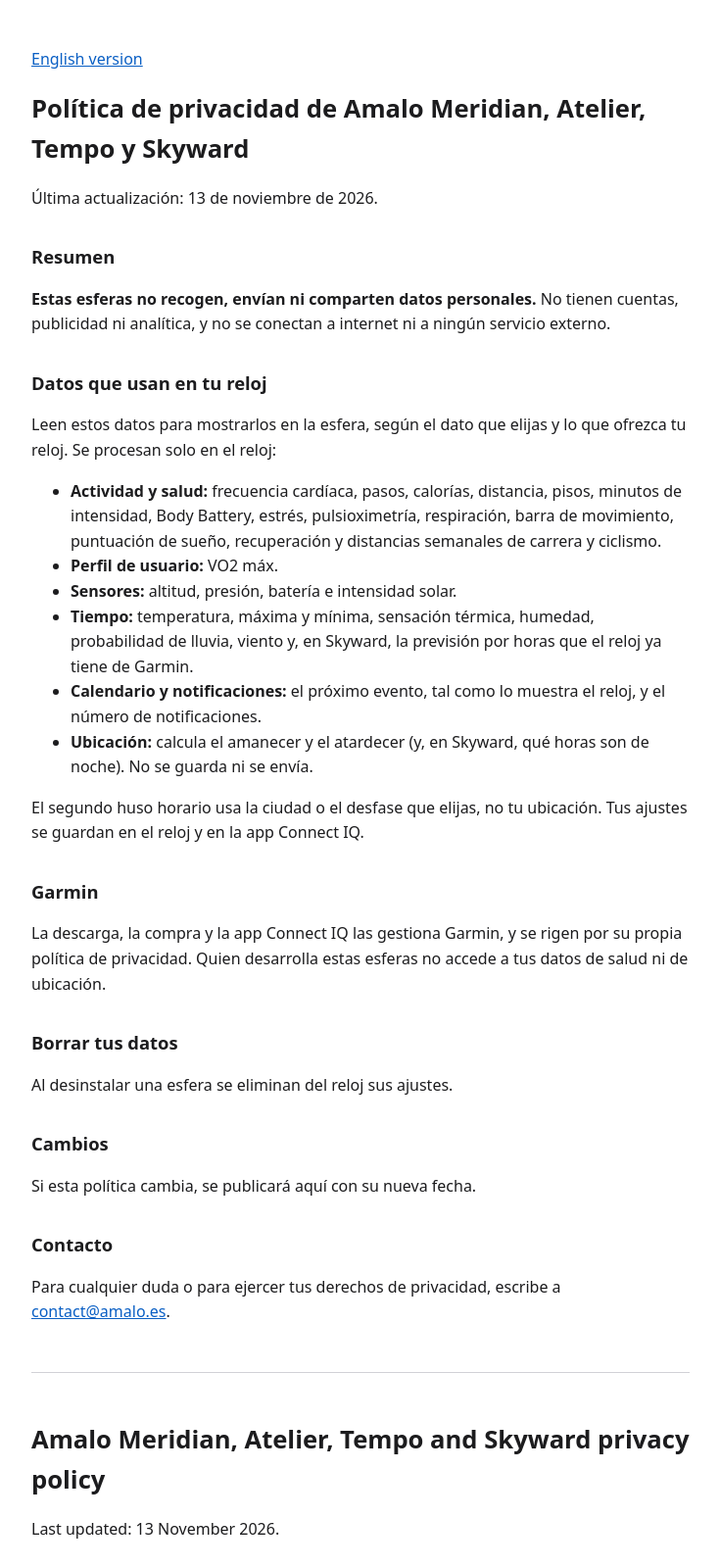
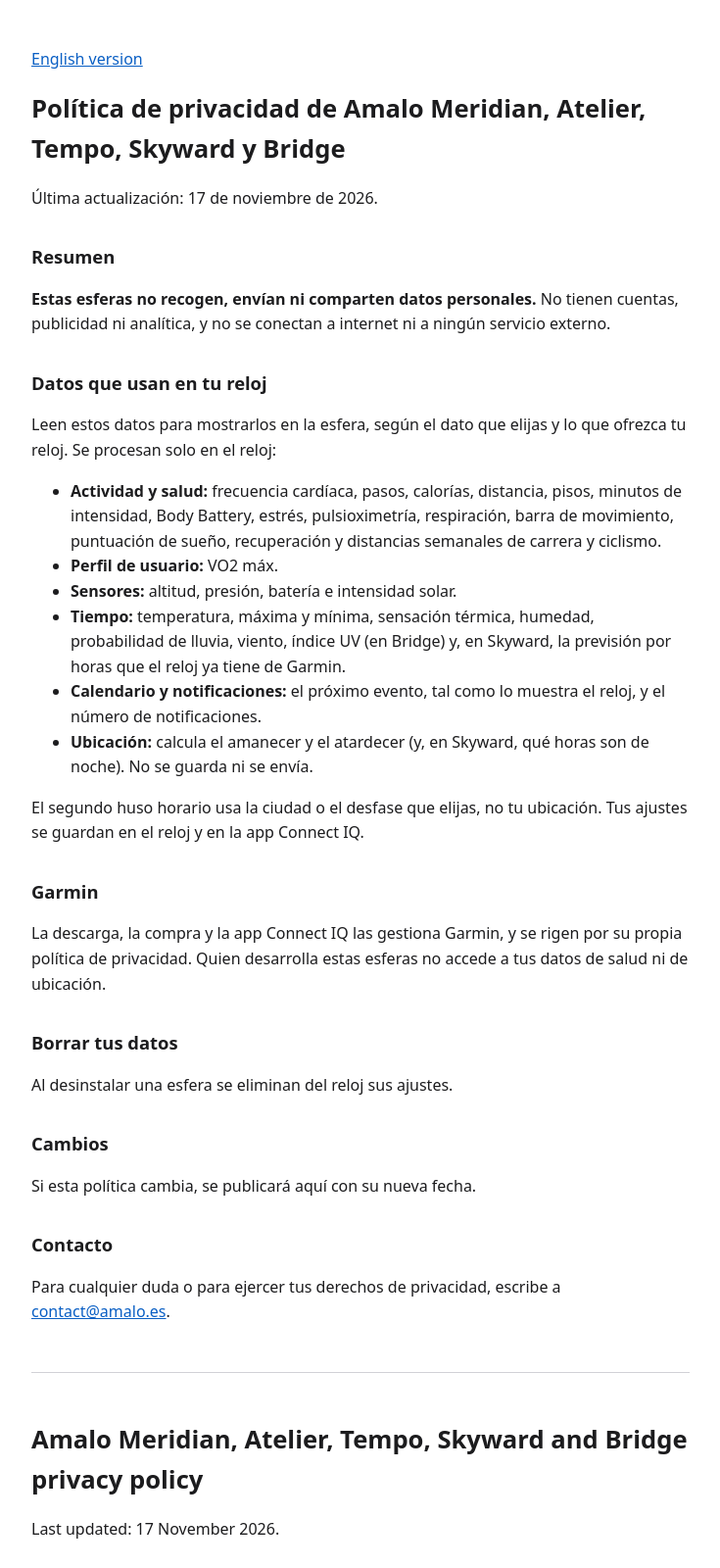
Before and after one commit to wasdaf77/amalo-privacy, a plain HTML site: page analogica.html in a window 1280 px wide. Shown: the top 1600 px of the page at 98% size, without its empty margins (272-1007 px from the left). Drawn offline with Linux system fonts and the light colour scheme.

Commit message:
analogica.html y privacy-trial.html: añade Amalo Bridge y el índice UV
Co-Authored-By: Claude Opus 5.5 <noreply@anthropic.com>

```diff
--- a/analogica.html
+++ b/analogica.html
@@ -3,7 +3,7 @@
 <head>
 <meta charset="utf-8">
 <meta name="viewport" content="width=device-width, initial-scale=1">
-<title>Amalo Meridian, Atelier, Tempo y Skyward: privacidad</title>
+<title>Amalo Meridian, Atelier, Tempo, Skyward y Bridge: privacidad</title>
 <style>
   body { max-width: 42rem; margin: 0 auto; padding: 2rem 1rem; font: 1rem/1.6 system-ui, sans-serif; color: #1c1c1e; background: #fff; }
   h1 { font-size: 1.6rem; } h2 { font-size: 1.15rem; margin-top: 2rem; }
@@ -14,8 +14,8 @@
 </head>
 <body>
 <p><a href="#en">English version</a></p>
-<h1>Política de privacidad de Amalo Meridian, Atelier, Tempo y Skyward</h1>
-<p>Última actualización: 13 de noviembre de 2026.</p>
+<h1>Política de privacidad de Amalo Meridian, Atelier, Tempo, Skyward y Bridge</h1>
+<p>Última actualización: 17 de noviembre de 2026.</p>
 <h2>Resumen</h2>
 <p><strong>Estas esferas no recogen, envían ni comparten datos personales.</strong> No tienen cuentas, publicidad ni analítica, y no se conectan a internet ni a ningún servicio externo.</p>
 <h2>Datos que usan en tu reloj</h2>
@@ -24,7 +24,7 @@
   <li><strong>Actividad y salud:</strong> frecuencia cardíaca, pasos, calorías, distancia, pisos, minutos de intensidad, Body Battery, estrés, pulsioximetría, respiración, barra de movimiento, puntuación de sueño, recuperación y distancias semanales de carrera y ciclismo.</li>
   <li><strong>Perfil de usuario:</strong> VO2 máx.</li>
   <li><strong>Sensores:</strong> altitud, presión, batería e intensidad solar.</li>
-  <li><strong>Tiempo:</strong> temperatura, máxima y mínima, sensación térmica, humedad, probabilidad de lluvia, viento y, en Skyward, la previsión por horas que el reloj ya tiene de Garmin.</li>
+  <li><strong>Tiempo:</strong> temperatura, máxima y mínima, sensación térmica, humedad, probabilidad de lluvia, viento, índice UV (en Bridge) y, en Skyward, la previsión por horas que el reloj ya tiene de Garmin.</li>
   <li><strong>Calendario y notificaciones:</strong> el próximo evento, tal como lo muestra el reloj, y el número de notificaciones.</li>
   <li><strong>Ubicación:</strong> calcula el amanecer y el atardecer (y, en Skyward, qué horas son de noche). No se guarda ni se envía.</li>
 </ul>
@@ -39,8 +39,8 @@
 <p>Para cualquier duda o para ejercer tus derechos de privacidad, escribe a <a href="mailto:contact@amalo.es">contact@amalo.es</a>.</p>
 <hr>
 <div lang="en">
-<h1 id="en">Amalo Meridian, Atelier, Tempo and Skyward privacy policy</h1>
-<p>Last updated: 13 November 2026.</p>
+<h1 id="en">Amalo Meridian, Atelier, Tempo, Skyward and Bridge privacy policy</h1>
+<p>Last updated: 17 November 2026.</p>
 <h2>Summary</h2>
 <p><strong>These watch faces do not collect, send or share personal data.</strong> They have no accounts, advertising or analytics, and they do not connect to the internet or to any external service.</p>
 <h2>Data used on your watch</h2>
@@ -49,7 +49,7 @@
   <li><strong>Activity and health:</strong> heart rate, steps, calories, distance, floors, intensity minutes, Body Battery, stress, Pulse Ox, respiration, move bar, sleep score, recovery and weekly running and cycling distances.</li>
   <li><strong>User profile:</strong> VO2 max.</li>
   <li><strong>Sensors:</strong> altitude, pressure, battery and solar intensity.</li>
-  <li><strong>Weather:</strong> temperature, high and low, feels-like temperature, humidity, chance of rain, wind and, in Skyward, the hourly forecast that the watch already has from Garmin.</li>
+  <li><strong>Weather:</strong> temperature, high and low, feels-like temperature, humidity, chance of rain, wind, UV index (in Bridge) and, in Skyward, the hourly forecast that the watch already has from Garmin.</li>
   <li><strong>Calendar and notifications:</strong> the next event, as the watch shows it, and the number of notifications.</li>
   <li><strong>Location:</strong> calculates sunrise and sunset (and, in Skyward, which hours are night). It is not stored or sent.</li>
 </ul>
```
Also changed, not shown: privacy-trial.html (+2 -2 lines).
